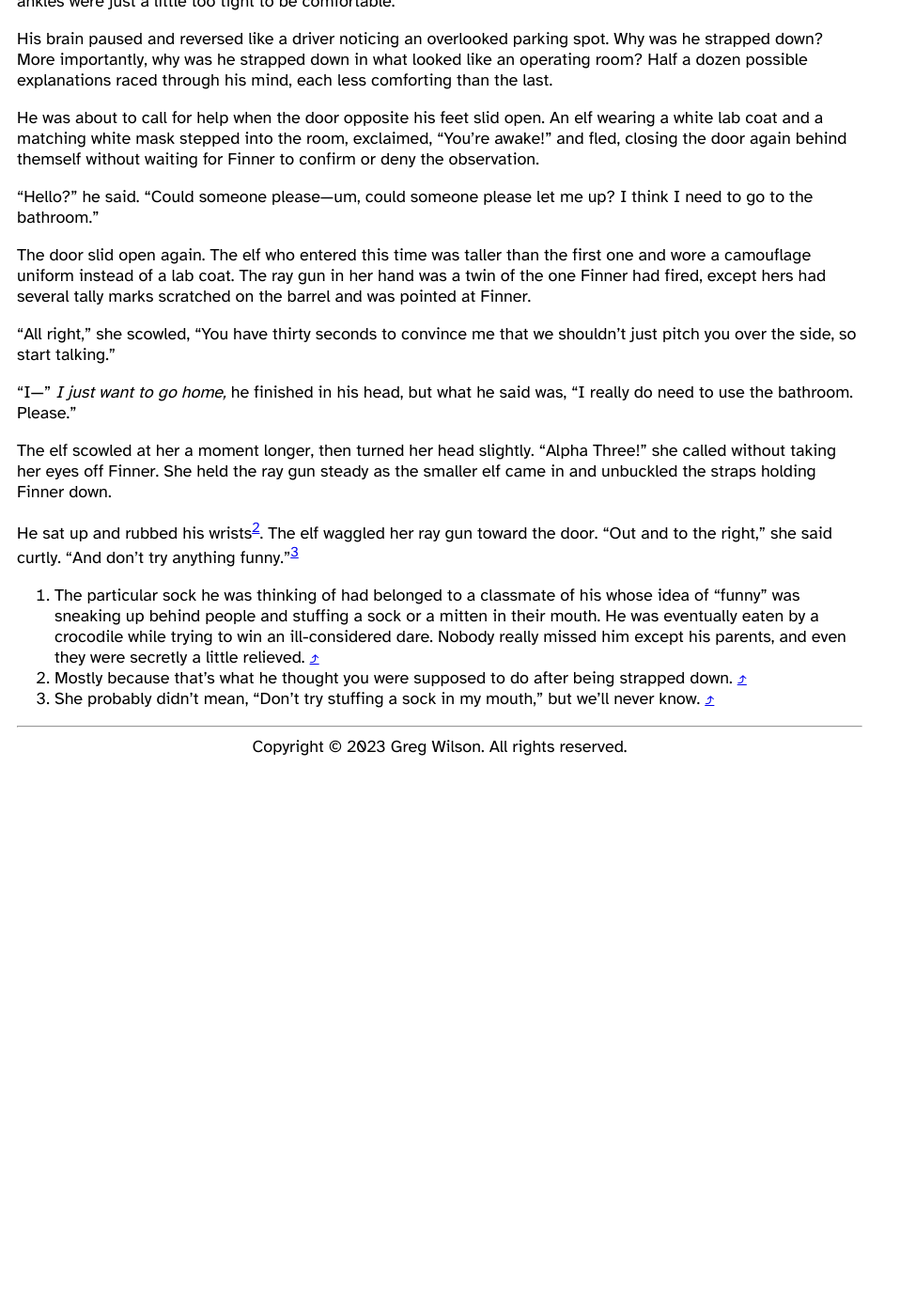
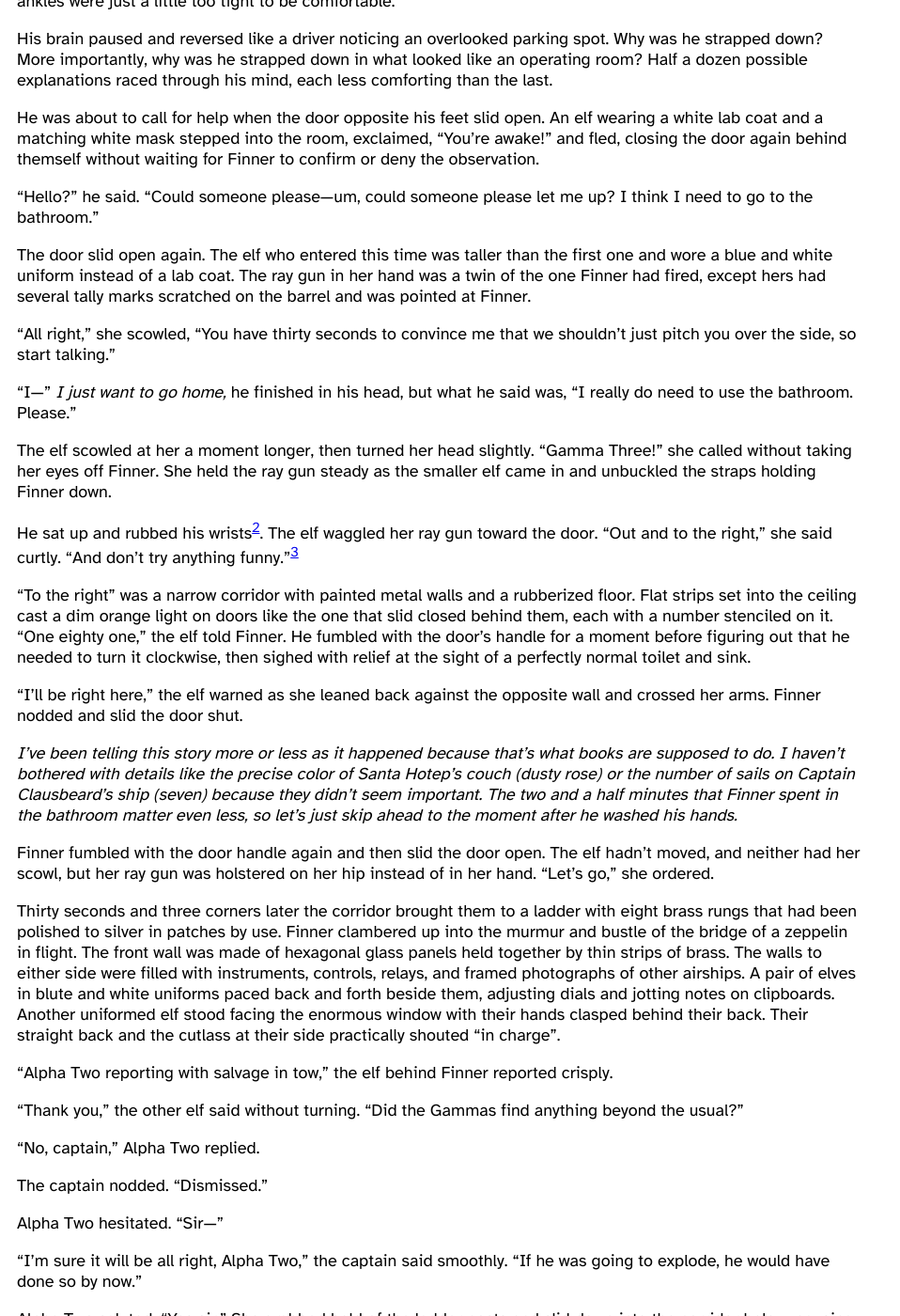
Before and after one commit to gvwilson/fiction, a Jekyll site: the page built from santas/index.md, in a window 1280 px wide and 1400 px high, scrolled down 20577 px. Shown: the whole window at 94% size, without its empty margins (0-958 px from the left). Built offline with Jekyll 4.4.1, drawn with Linux system fonts in a browser that asks for light colours; before the commit the page ends 21390 px from its top, so only the background shows below that; some of the changed text lies outside the part shown.

Commit message:
+500 words of Santas

```diff
--- a/_data/status.csv
+++ b/_data/status.csv
@@ -27,6 +27,7 @@
 santas,2023-09-23,9857
 santas,2023-09-24,10403
 santas,2023-10-11,10897
+santas,2023-10-12,11403
 still,2023-09-01,30862
 tuppence-a-bag,2023-09-01,1703
 voyage,2023-09-01,30306
--- a/santas/index.md
+++ b/santas/index.md
@@ -1851,7 +1851,7 @@
 
 The door slid open again.
 The elf who entered this time was taller than the first one
-and wore a camouflage uniform instead of a lab coat.
+and wore a blue and white uniform instead of a lab coat.
 The ray gun in her hand was a twin of the one Finner had fired,
 except hers had several tally marks scratched on the barrel
 and was pointed at Finner.
@@ -1868,12 +1868,12 @@
 
 The elf scowled at her a moment longer,
 then turned her head slightly.
-"Alpha Three!" she called without taking her eyes off Finner.
+"Gamma Three!" she called without taking her eyes off Finner.
 She held the ray gun steady as the smaller elf came in
 and unbuckled the straps holding Finner down.
 
 He sat up and rubbed his wrists<span class="note">
-Mostly because that's what he thought you were supposed to do after being strapped down.
+They didn't hurt—he just thought you were supposed to do after being strapped down.
 </span>.
 The elf waggled her ray gun toward the door.
 "Out and to the right," she said curtly.
@@ -1882,6 +1882,82 @@
 but we'll never know.
 </span>
 
+"To the right" was a narrow corridor with painted metal walls
+and a rubberized floor.
+Flat strips set into the ceiling cast a dim orange light
+on doors like the one that slid closed behind them,
+each with a number stenciled on it.
+"One eighty one," the elf told Finner.
+He fumbled with the door's handle for a moment before figuring out that
+he needed to turn it clockwise,
+then sighed with relief at the sight of a perfectly normal toilet and sink.
+
+"I'll be right here," the elf warned
+as she leaned back against the opposite wall and crossed her arms.
+Finner nodded and slid the door shut.
+
+*I've been telling this story more or less as it happened
+because that's what books are supposed to do.
+I haven't bothered with details
+like the precise color of Santa Hotep's couch (dusty rose)
+or the number of sails on Captain Clausbeard's ship (seven)
+because they didn't seem important.
+The two and a half minutes that Finner spent in the bathroom matter even less,
+so let's just skip ahead to the moment after he washed his hands.*
+
+Finner fumbled with the door handle again and then slid the door open.
+The elf hadn't moved,
+and neither had her scowl,
+but her ray gun was holstered on her hip instead of in her hand.
+"Let's go," she ordered.
+
+Thirty seconds and three corners later
+the corridor brought them to a ladder with eight brass rungs
+that had been polished to silver in patches by use.
+Finner clambered up into the murmur and bustle of
+the bridge of a zeppelin in flight.
+The front wall was made of hexagonal glass panels
+held together by thin strips of brass.
+The walls to either side were filled with instruments, controls, relays,
+and framed photographs of other airships.
+A pair of elves in blute and white uniforms paced back and forth beside them,
+adjusting dials and jotting notes on clipboards.
+Another uniformed elf stood facing the enormous window
+with their hands clasped behind their back.
+Their straight back and the cutlass at their side practically shouted "in charge".
+
+"Alpha Two reporting with salvage in tow,"
+the elf behind Finner reported crisply.
+
+"Thank you," the other elf said without turning.
+"Did the Gammas find anything beyond the usual?"
+
+"No, captain," Alpha Two replied.
+
+The captain nodded.
+"Dismissed."
+
+Alpha Two hesitated.
+"Sir—"
+
+"I'm sure it will be all right, Alpha Two,"
+the captain said smoothly.
+"If he was going to explode, he would have done so by now."
+
+Alpha Two saluted.
+"Yes sir."
+She grabbed hold of the ladder posts and slid down into the corridor below,
+pausing only to give Finner one last scowl
+that could have stripped the varnish off an old bench.
+
+Finner waited for the captain to say something.
+The moment stretched and stretched until he couldn't bear it any longer.
+"Um, excuse me," he started,
+then stopped in shock as the captain put their hand on the hilt of their cutlass
+and turned around.
+
+It was Gran-Granna Tumbly.
+
 </section>
 
 <!--
```
Also changed, not shown: status.svg.
